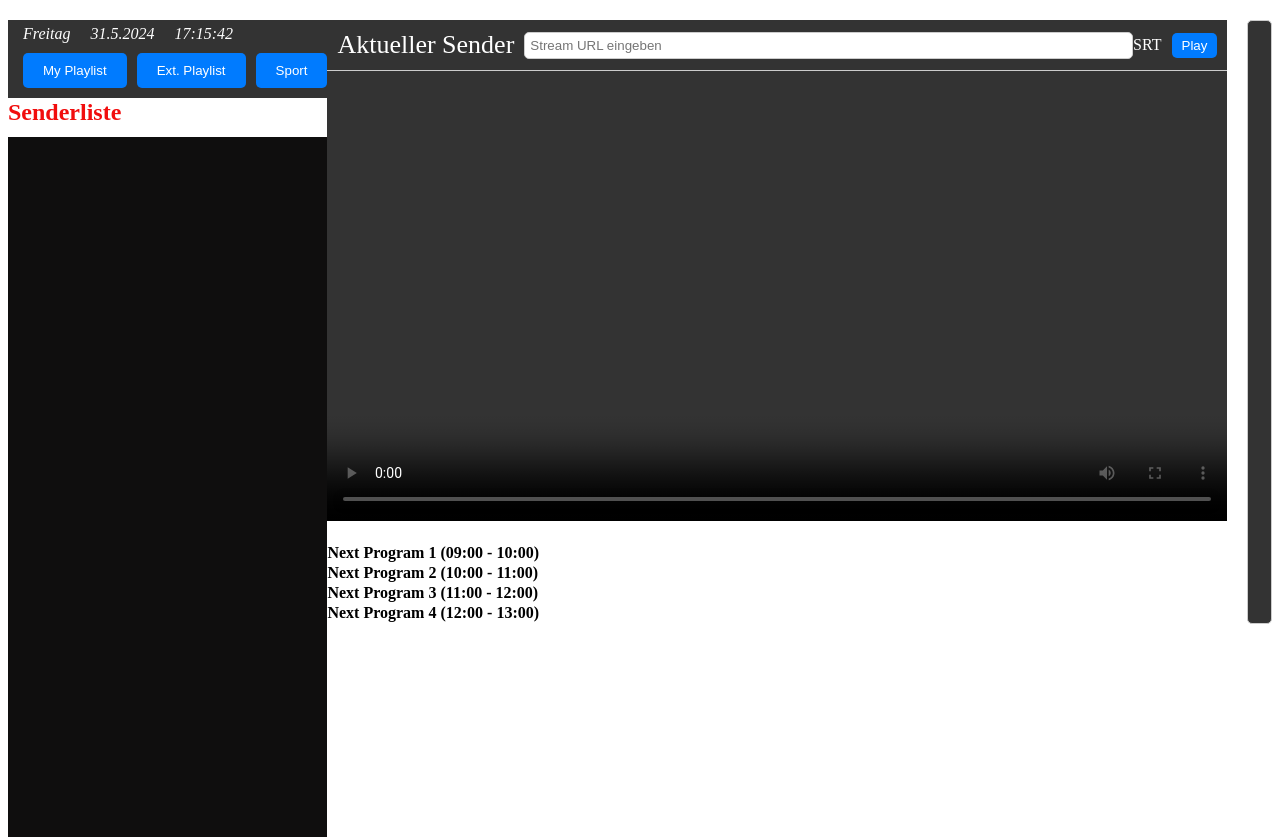
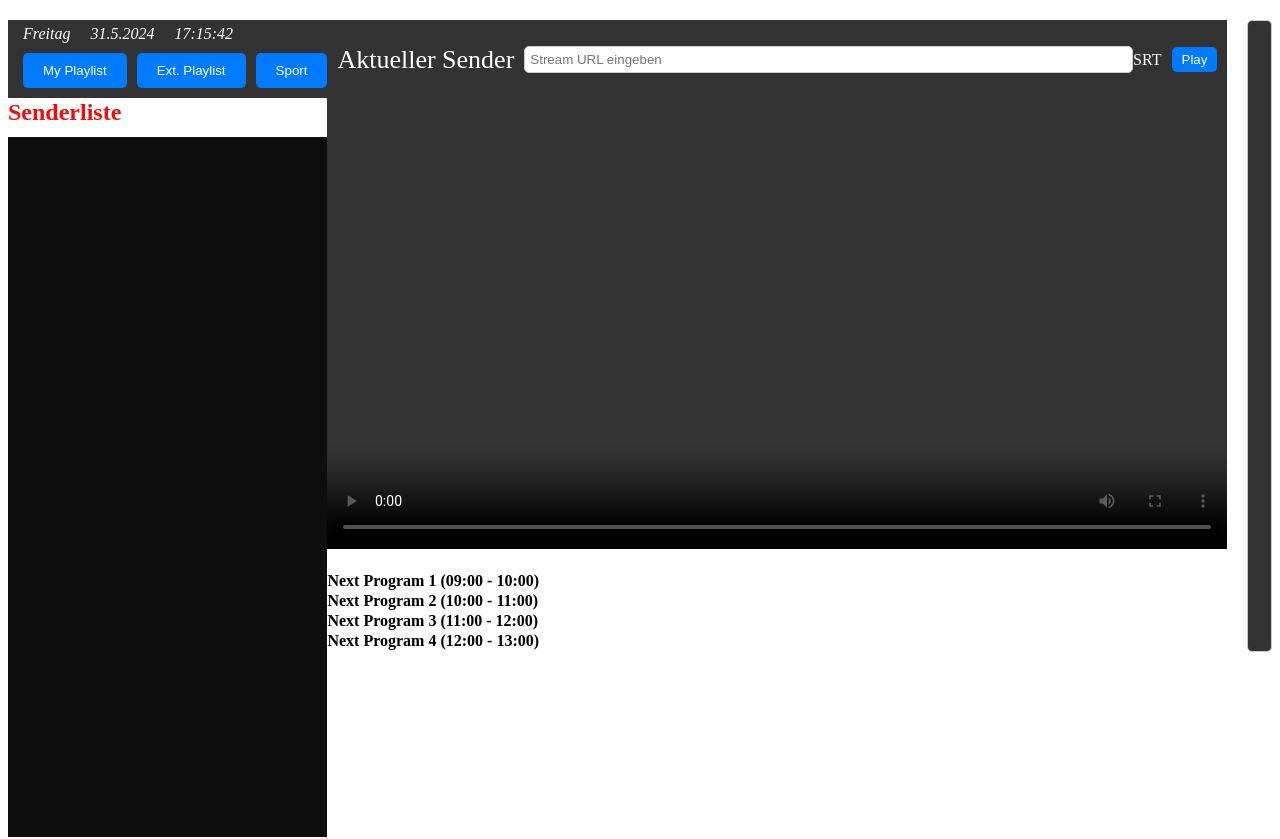
Before and after one commit to tonis1000/Tonis, a plain HTML site: page index.html in a window 1280 px wide. Drawn offline with nearby package versions, Linux system fonts and the light colour scheme; no server answers.

Commit message:
Update styles.css

```diff
--- a/styles.css
+++ b/styles.css
@@ -176,6 +176,10 @@ button:hover {
     background-color: #333;
     color: #fff;
     border-bottom: 1px solid #ccc;
+    padding-top: 0px;
+    padding-bottom: 0px;
+    border-bottom-width: 0px;
+    height: 79px;
 }
 
 .player-header input {
```
